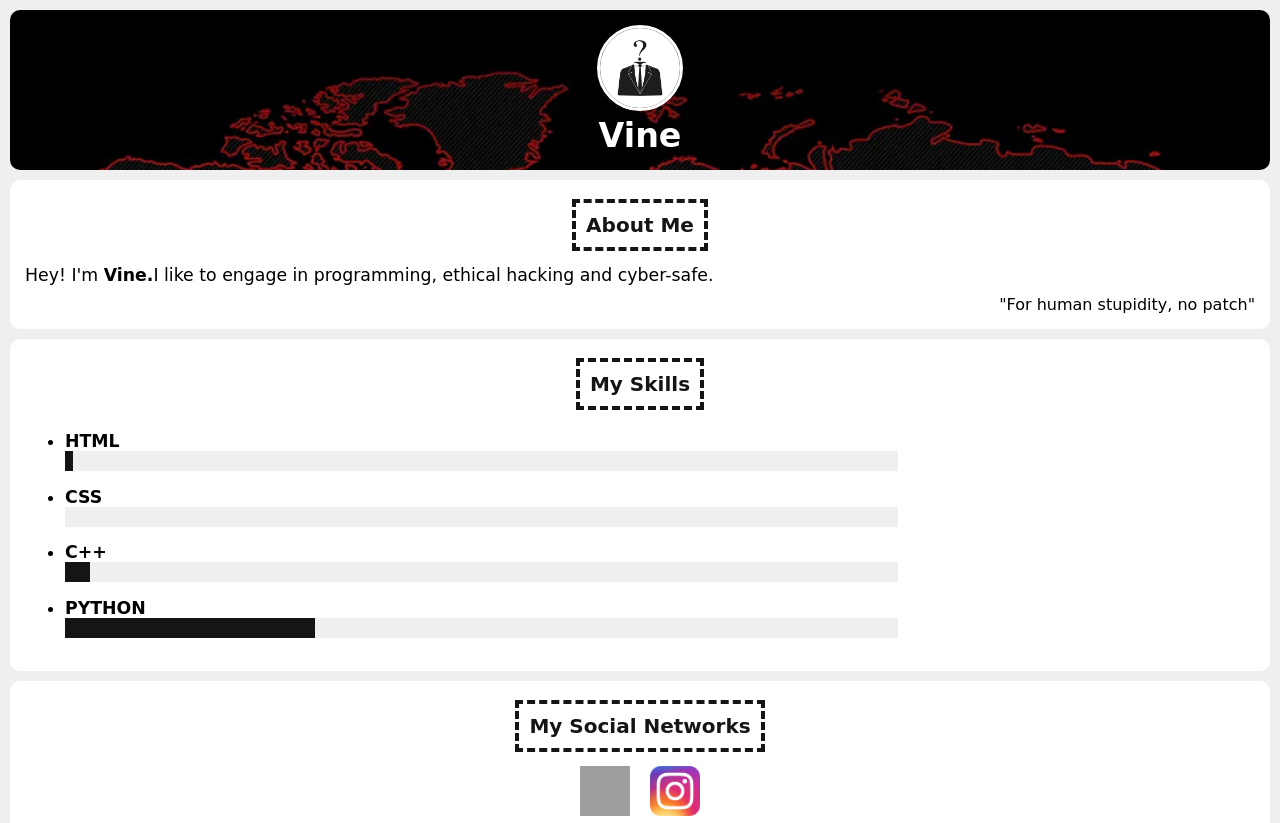
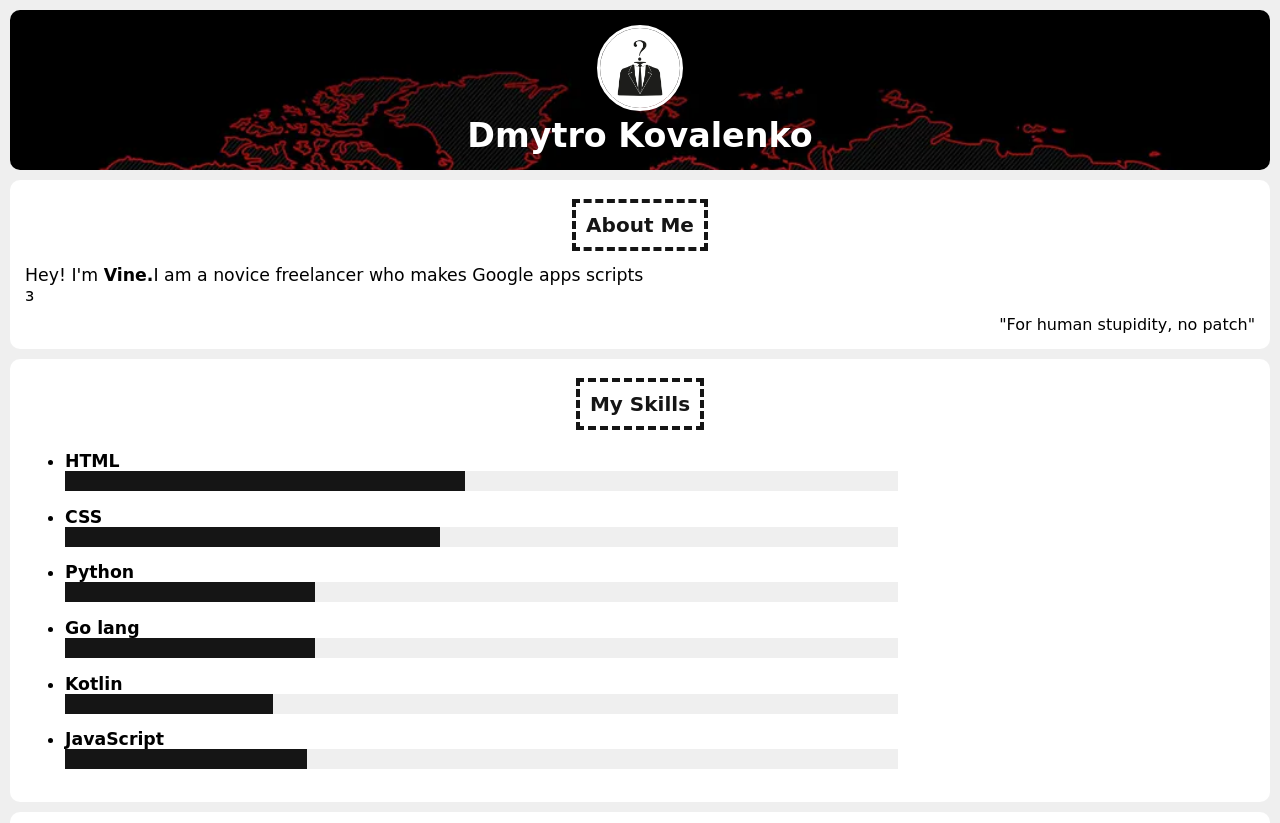
Before and after one commit to Vine154/MyFirstWeb, a plain HTML site: page index.html in a window 1280 px wide. Shown: the top 823 px of the page. Drawn offline with Linux system fonts and the light colour scheme; grey boxes are pictures that could not be loaded.

Commit message:
index.html

```diff
--- a/index.html
+++ b/index.html
@@ -9,7 +9,7 @@
         <!-- header start -->
         <div id="header" class="section">
             <img alt="" class="img-circle" src="images/avatar.png">
-            <p>Vine</p>
+            <p>Dmytro Kovalenko</p>
         </div>
         <!-- header end -->
 
@@ -17,8 +17,8 @@
         <div class="section">
             <h1><span>About Me</span></h1>
             <p>
-                Hey! I'm <strong>Vine.</strong>I like to engage in programming, ethical hacking and cyber-safe.
-                            </p>
+                Hey! I'm <strong>Vine.</strong>I am a novice freelancer who makes Google apps scripts
+                            </p>з
             <p class="quote">"For human stupidity, no patch"</p>
         </div>
         <!-- About Me section end -->
@@ -28,18 +28,27 @@
             <h1><span>My Skills</span></h1>
             <ul>
                 <li>HTML <br />
-                    <progress min="0" max="100" value="1"></progress>
+                    <progress min="0" max="100" value="48"></progress>
                 </li>
                 <li>CSS <br />
-                    <progress min="0" max="100" value="0"></progress>
+                    <progress min="0" max="100" value="45"></progress>
                     </li>
-                <li>C++ <br />
-                    <progress min="0" max="100" value="3"></progress>
+
                 </li>
-                <li>PYTHON <br />
+                <li>Python <br />
                     <progress min="0" max="100" value="30"></progress>
                 </li>
-            </ul>
+                <li>Go lang<br />
+                    <progress min="0" max="100" value="30"></progress>
+
+
+</li>
+                 <li>Kotlin <br />
+                    <progress min="0" max="100" value="25"></progress>
+                </li>
+                <li>JavaScript <br />
+                    <progress min="0" max="100" value="29"></progress>
+                </li>            </ul>
         </div>
         <!-- My Skills section end -->
 
```
